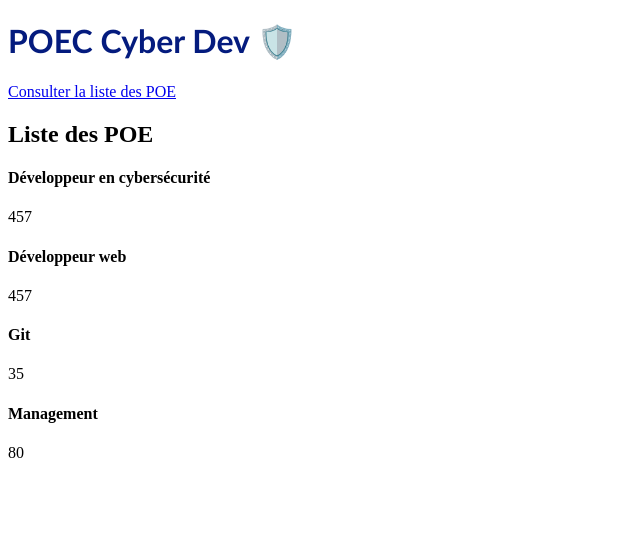
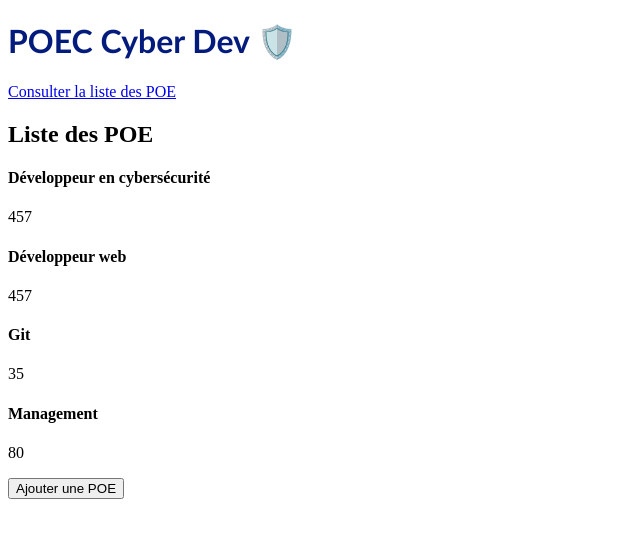
Before and after one commit to AnneClr/project_poe, an Angular app: page /poe in a window 1280 px wide. Shown: the top 538 px of the page, without its empty margins (0-640 px from the left). Built offline with nearby package versions, Linux system fonts and the light colour scheme.

Commit message:
POE_US3-button to go to the poe form added

```diff
--- a/src/app/poe/poe/poe.component.html
+++ b/src/app/poe/poe/poe.component.html
@@ -1,6 +1,11 @@
 <h2>Liste des POE</h2>
+<div class="poe-container">
+    <div *ngFor="let poe of poes" class="poe-card">
+        <h4> {{poe.label}} </h4>
+        <p> {{poe.duration}} </p>
+    </div>
+</div>
 
-<div *ngFor="let poe of poes">
-    <h4> {{poe.label}} </h4>
-    <p> {{poe.duration}} </p>
-</div>
+<a [routerLink]="['/poe-add']">
+    <button  class="btn-add-poe">Ajouter une POE</button>
+</a>
```
